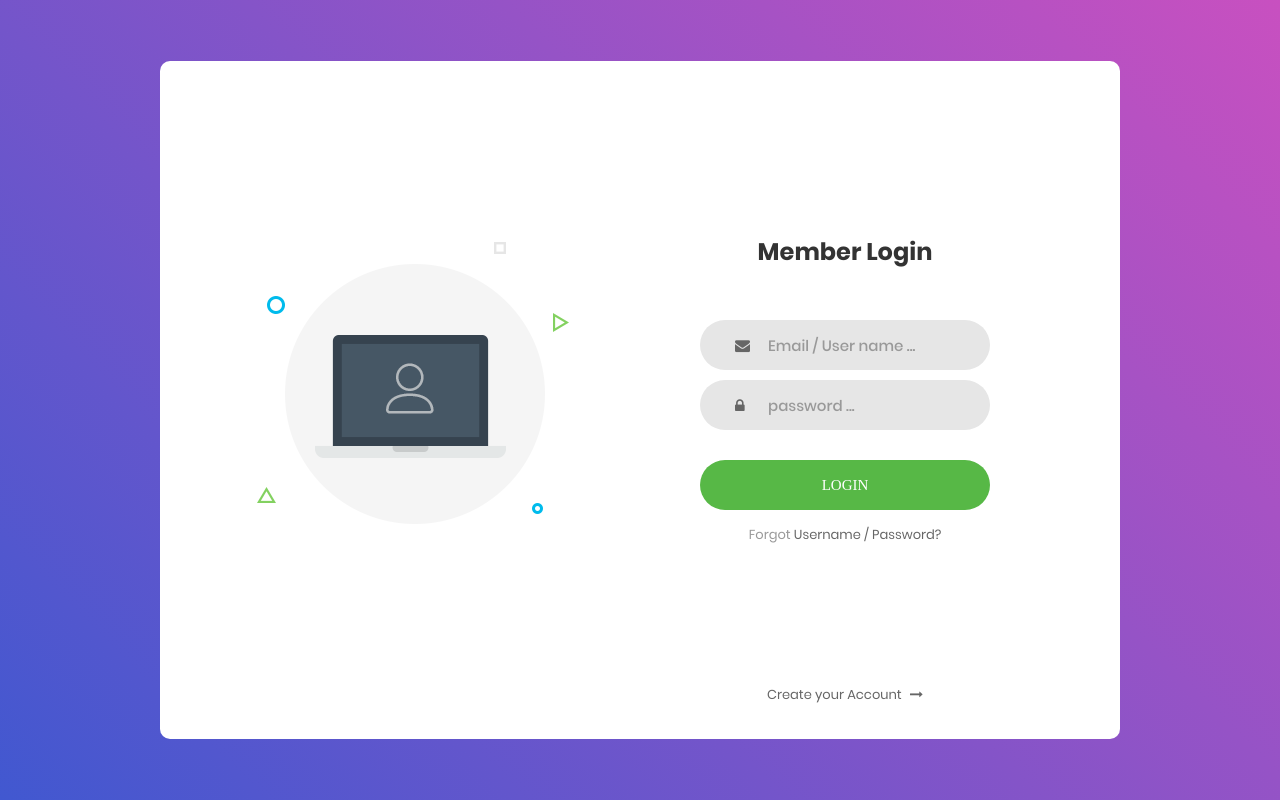
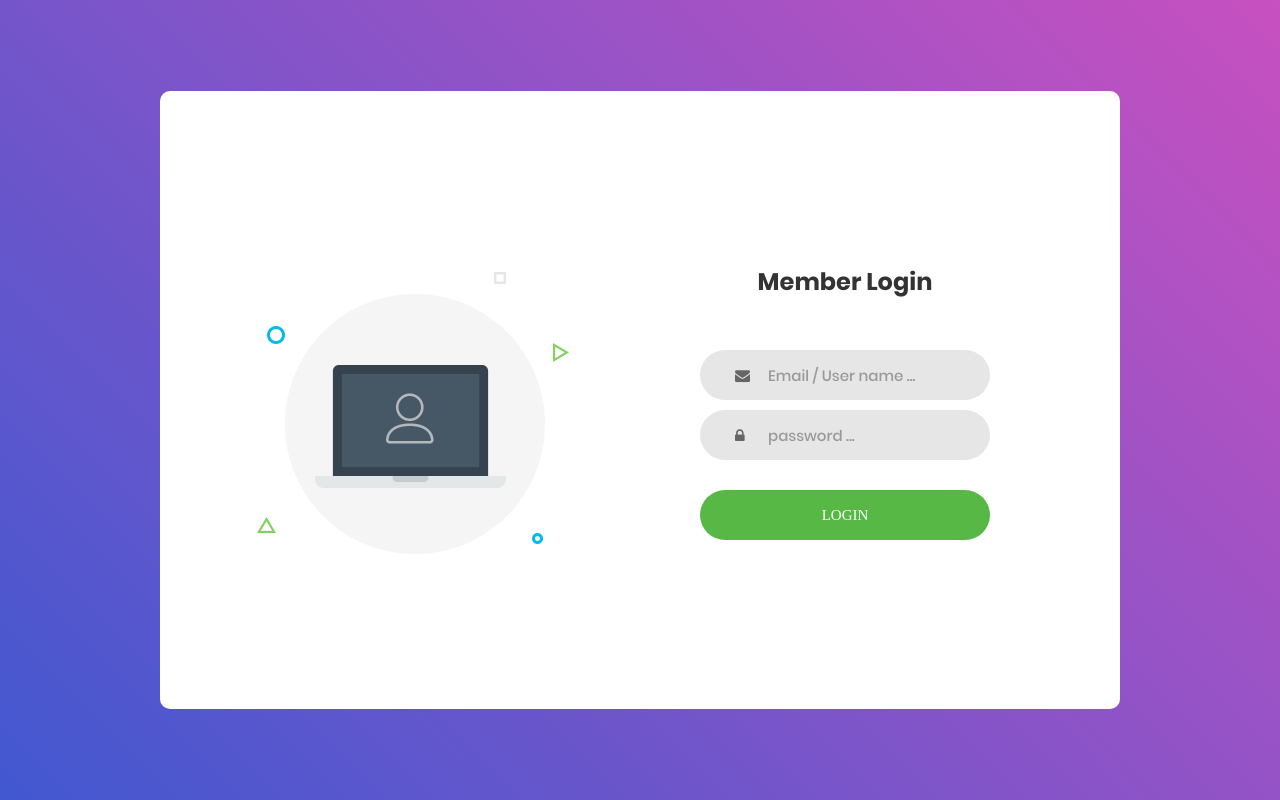
Before and after one commit to Ziadov37/Team, a PHP site: page / in a window 1280 px wide. Run offline with PHP 8.4, Linux system fonts and the light colour scheme; some libraries are stand-ins or nearby versions; some web fonts are replaced.

Commit message:
Making same changes on design

```diff
--- a/logint/index.php
+++ b/logint/index.php
@@ -68,19 +68,12 @@ include_once('connection.php');
                         </button>
                     </div>
 
-                    <div class="text-center p-t-12">
-                        <span class="txt1">
-                            Forgot
-                        </span>
-                        <a class="txt2" href="#">
-                            Username / Password?
-                        </a>
-                    </div>
+
 
                     <div class="text-center p-t-136">
-                        <a class="txt2" href="signup.php">
-                            Create your Account
-                            <i class="fa fa-long-arrow-right m-l-5" aria-hidden="true"></i>
+                        <a class="txt2" href="">
+
+                            <i></i>
                         </a>
                     </div>
                 </form>
```
